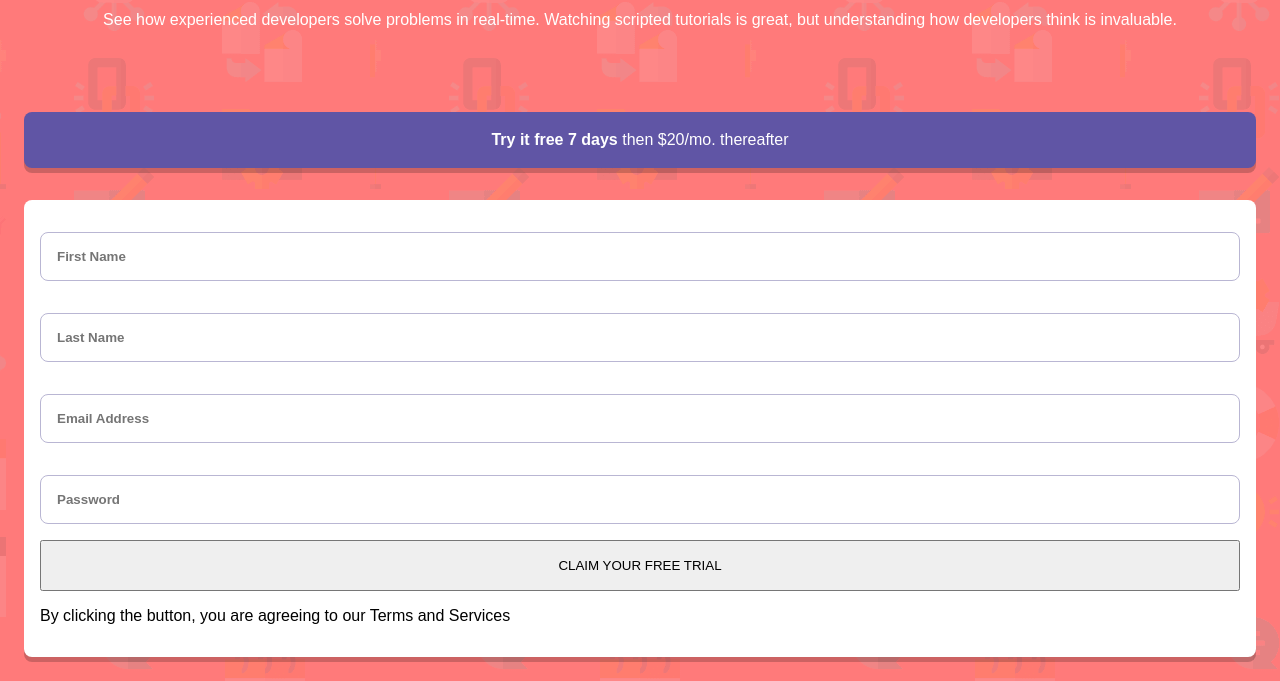
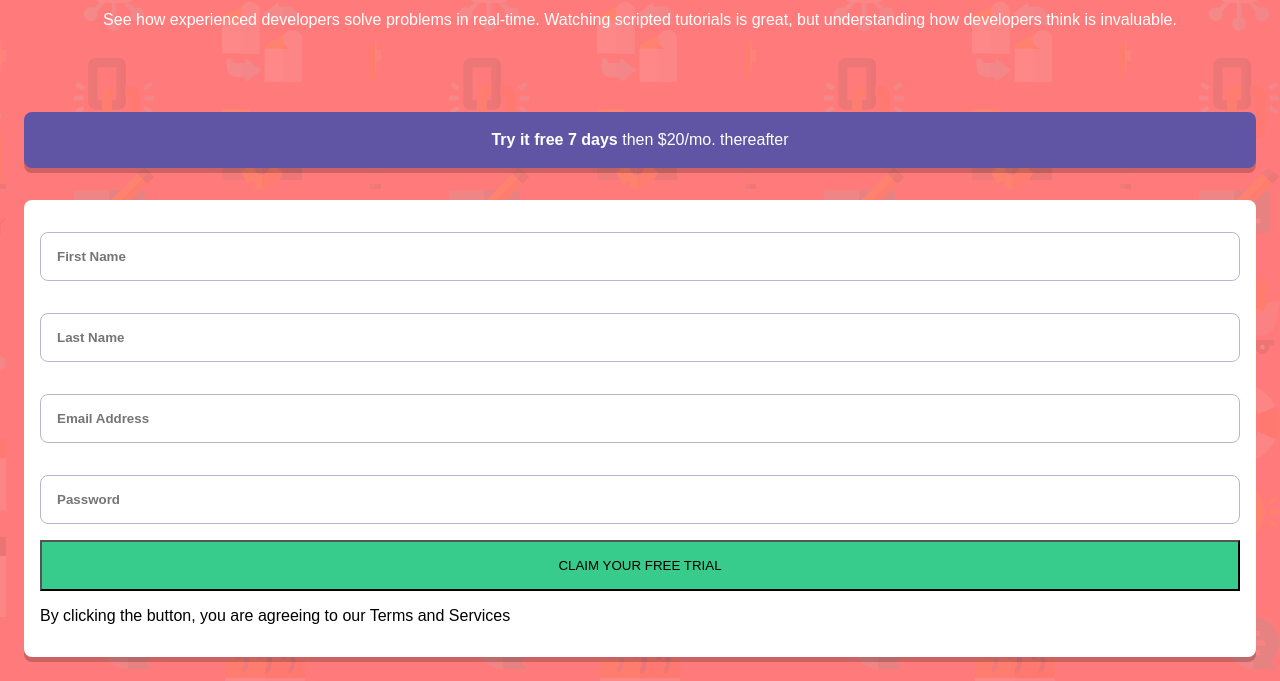
Before and after one commit to Tommy95271/Intro_form, a plain HTML site: page index.html in a window 1280 px wide. Shown: the part 132-813 px from the top of the page. Drawn offline with Linux system fonts and the light colour scheme; a web font is replaced by a local one.

Commit message:
Make submit background to --Green.

```diff
--- a/Assets/CSS/style.css
+++ b/Assets/CSS/style.css
@@ -75,6 +75,7 @@ input[type="submit"] {
 	width: 100%;
 	padding: 1rem;
 	text-transform: uppercase;
+	background: var(--Green);
 }
 
 @media screen and (min-width: 1440px) {
```
